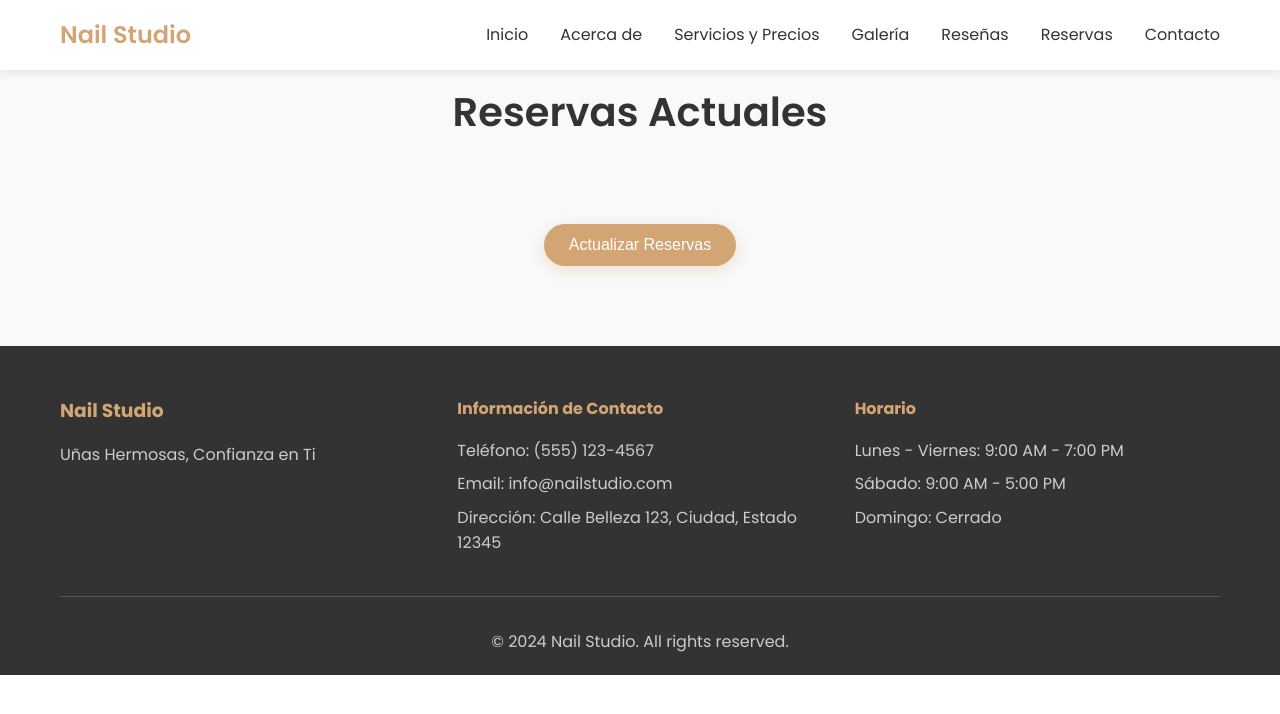
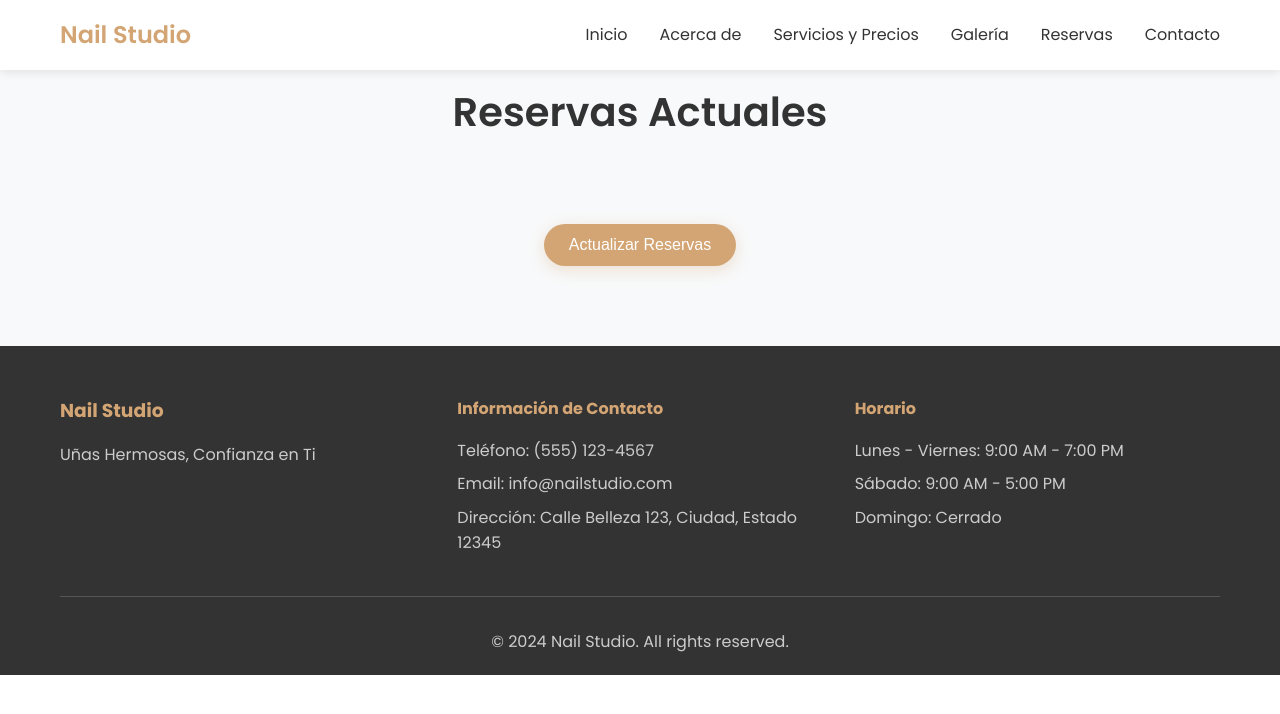
Before and after one commit to guillesrl/Nails, a website: page public/reservas.html in a window 1280 px wide. Drawn offline with Linux system fonts and the light colour scheme.

Commit message:
reseñas x

```diff
--- a/public/reservas.html
+++ b/public/reservas.html
@@ -27,9 +27,6 @@
                 </li>
                 <li class="nav-item">
                     <a href="index.html#gallery" class="nav-link">Galería</a>
-                </li>
-                <li class="nav-item">
-                    <a href="index.html#reviews" class="nav-link">Reseñas</a>
                 </li>
                 <li class="nav-item">
                     <a href="reservas.html" class="nav-link active">Reservas</a>
```
